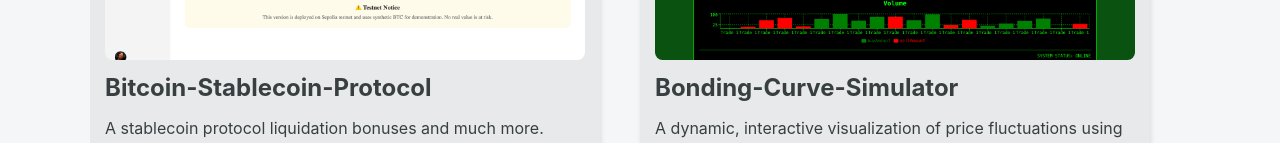
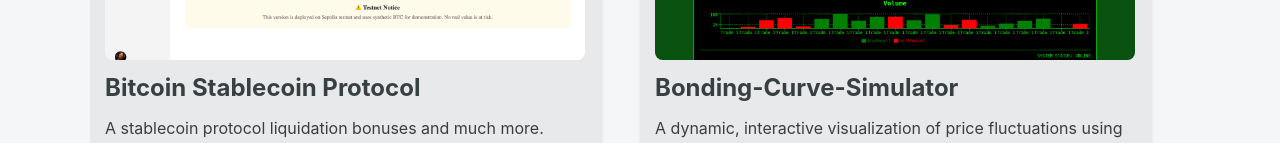
Before and after one commit to trev-sykes/portfolio, a React (Vite) app: page /projects in a window 1280 px wide. Shown: the part 792-935 px from the top of the page. Built offline with nearby package versions, Linux system fonts and the light colour scheme.

Commit message:
factor - testing title for vercel routes.

```diff
--- a/src/components/projects/project/BitcoinProtocol.ts
+++ b/src/components/projects/project/BitcoinProtocol.ts
@@ -4,7 +4,7 @@
 import gif from "../../../assets/bitcoinProtocol.gif"
 // Example implementation
 const bitcoinProtocol: FullProject = {
-    title: 'Bitcoin-Stablecoin-Protocol',
+    title: 'Bitcoin Stablecoin Protocol',
     shortDescription: 'A DApp for a bitcoin-backed stablecoin.',
     description: 'A stablecoin protocol liquidation bonuses and much more.',
     date: {
```
